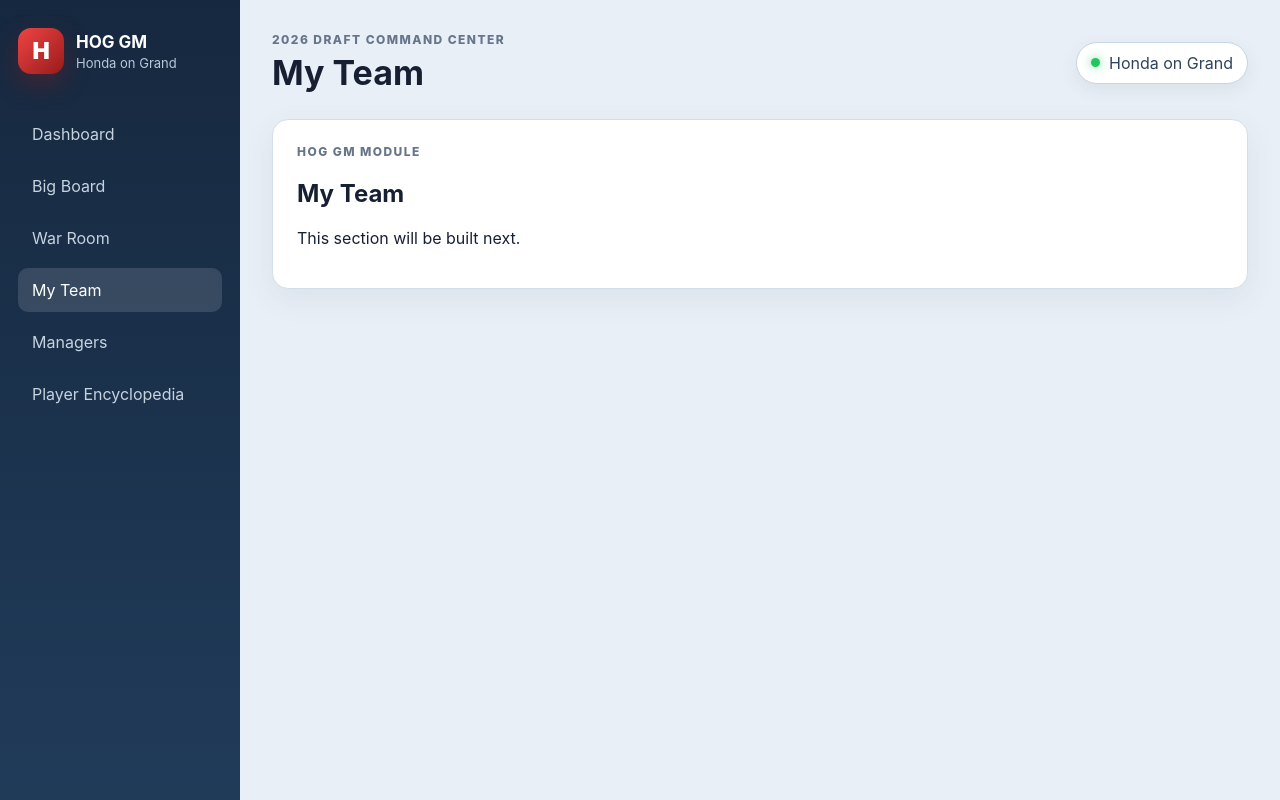
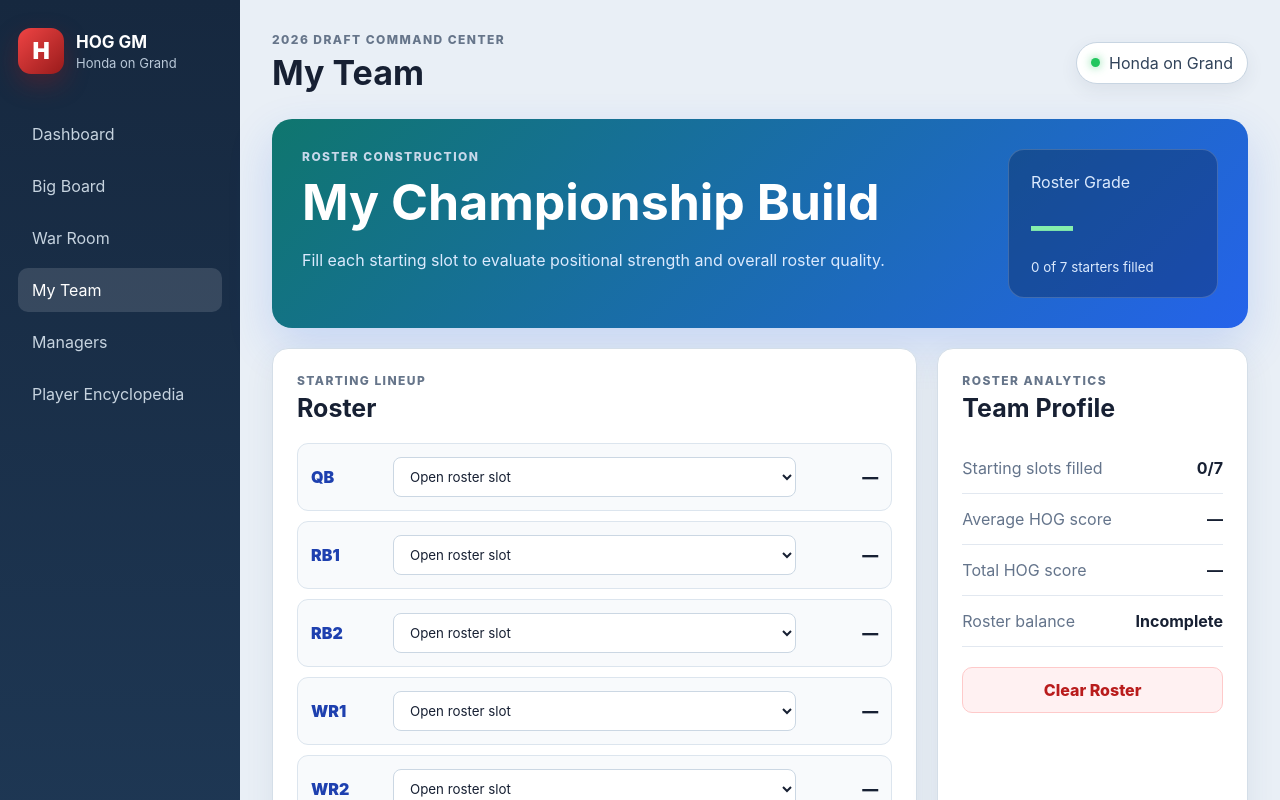
Before and after one commit to glassdion-apps/hog-gm, a React (Vite) app: page / in a window 1280 px wide. Both pictures are taken after a click on the button "My Team". Shown: the top 800 px of the page. Built offline with nearby package versions, Linux system fonts and the light colour scheme.

Commit message:
Build interactive My Team roster

```diff
--- a/src/App.css
+++ b/src/App.css
@@ -628,4 +628,132 @@ nav button.active {
   .checklist {
     grid-template-columns: 1fr;
   }
+}.team-page {
+  display: grid;
+  gap: 20px;
 }
+
+.team-summary {
+  display: flex;
+  justify-content: space-between;
+  gap: 24px;
+  padding: 30px;
+  border-radius: 20px;
+  background: linear-gradient(135deg, #0f766e, #2563eb);
+  color: white;
+  box-shadow: 0 18px 45px rgba(37, 99, 235, 0.18);
+}
+
+.team-summary h2 {
+  margin: 8px 0;
+  font-size: clamp(34px, 4vw, 50px);
+}
+
+.team-summary p:not(.eyebrow) {
+  max-width: 650px;
+  margin-bottom: 0;
+  color: #dbeafe;
+  line-height: 1.6;
+}
+
+.team-grade {
+  min-width: 210px;
+  padding: 22px;
+  border: 1px solid rgba(255, 255, 255, 0.18);
+  border-radius: 16px;
+  background: rgba(9, 30, 66, 0.35);
+}
+
+.team-grade span,
+.team-grade strong,
+.team-grade small {
+  display: block;
+}
+
+.team-grade span,
+.team-grade small {
+  color: #dbeafe;
+}
+
+.team-grade strong {
+  margin: 8px 0;
+  color: #86efac;
+  font-size: 42px;
+}
+
+.team-grid {
+  display: grid;
+  grid-template-columns: 1.35fr 0.65fr;
+  gap: 20px;
+}
+
+.roster-list {
+  display: grid;
+  gap: 10px;
+}
+
+.roster-row {
+  display: grid;
+  grid-template-columns: 70px 1fr 70px;
+  align-items: center;
+  gap: 12px;
+  padding: 13px;
+  border: 1px solid #dce5ee;
+  border-radius: 11px;
+  background: #f8fafc;
+}
+
+.slot-label {
+  color: #1e40af;
+  font-weight: 900;
+}
+
+.roster-row select {
+  width: 100%;
+  padding: 10px 12px;
+  border: 1px solid #cbd7e3;
+  border-radius: 8px;
+  background: white;
+  color: #172033;
+}
+
+.slot-score {
+  color: #172033;
+  font-weight: 900;
+  text-align: right;
+}
+
+.team-metrics {
+  display: grid;
+}
+
+.clear-roster-button {
+  width: 100%;
+  margin-top: 20px;
+  padding: 12px;
+  border: 1px solid #fecaca;
+  border-radius: 10px;
+  background: #fff1f2;
+  color: #b91c1c;
+  font-weight: 800;
+  cursor: pointer;
+}
+
+.clear-roster-button:hover {
+  background: #ffe4e6;
+}
+
+@media (max-width: 850px) {
+  .team-summary {
+    align-items: flex-start;
+    flex-direction: column;
+  }
+
+  .team-grade {
+    width: 100%;
+  }
+
+  .team-grid {
+    grid-template-columns: 1fr;
+  }
+}
--- a/src/App.tsx
+++ b/src/App.tsx
@@ -101,7 +101,7 @@ function App() {
         {page === 'dashboard' && <Dashboard />}
         {page === 'board' && <BigBoard />}
         {page === 'warroom' && <WarRoom />}
-        {page === 'team' && <Placeholder title="My Team" />}
+        {page === 'team' && <MyTeam />}
         {page === 'managers' && <Placeholder title="Manager Tracker" />}
         {page === 'encyclopedia' && (
           <Placeholder title="Player Encyclopedia" />
@@ -398,6 +398,167 @@ function ChecklistItem({ text }: { text: string }) {
       <span>{text}</span>
     </label>
   )
+}type RosterSlot = {
+  id: string
+  label: string
+  allowed: string[]
+}
+
+const rosterSlots: RosterSlot[] = [
+  { id: 'qb', label: 'QB', allowed: ['QB'] },
+  { id: 'rb1', label: 'RB1', allowed: ['RB'] },
+  { id: 'rb2', label: 'RB2', allowed: ['RB'] },
+  { id: 'wr1', label: 'WR1', allowed: ['WR'] },
+  { id: 'wr2', label: 'WR2', allowed: ['WR'] },
+  { id: 'te', label: 'TE', allowed: ['TE'] },
+  { id: 'flex', label: 'FLEX', allowed: ['RB', 'WR', 'TE'] },
+]
+
+function MyTeam() {
+  const [roster, setRoster] = useState<Record<string, string>>({})
+
+  const selectedPlayers = Object.values(roster).filter(Boolean)
+
+  const rosterScore = selectedPlayers.reduce((total, playerName) => {
+    const player = players.find((item) => item.name === playerName)
+    return total + (player?.score ?? 0)
+  }, 0)
+
+  const filledSlots = selectedPlayers.length
+  const averageScore =
+    filledSlots > 0 ? rosterScore / filledSlots : 0
+
+  const grade =
+    filledSlots === 0
+      ? '—'
+      : averageScore >= 98
+        ? 'A+'
+        : averageScore >= 96
+          ? 'A'
+          : averageScore >= 94
+            ? 'B+'
+            : 'B'
+
+  function updateSlot(slotId: string, playerName: string) {
+    setRoster((current) => ({
+      ...current,
+      [slotId]: playerName,
+    }))
+  }
+
+  return (
+    <div className="team-page">
+      <section className="team-summary">
+        <div>
+          <p className="eyebrow light">Roster construction</p>
+          <h2>My Championship Build</h2>
+          <p>
+            Fill each starting slot to evaluate positional strength and
+            overall roster quality.
+          </p>
+        </div>
+
+        <div className="team-grade">
+          <span>Roster Grade</span>
+          <strong>{grade}</strong>
+          <small>{filledSlots} of {rosterSlots.length} starters filled</small>
+        </div>
+      </section>
+
+      <section className="team-grid">
+        <article className="panel">
+          <p className="eyebrow">Starting lineup</p>
+          <h3>Roster</h3>
+
+          <div className="roster-list">
+            {rosterSlots.map((slot) => {
+              const availablePlayers = players.filter(
+                (player) =>
+                  slot.allowed.includes(player.position) &&
+                  (
+                    !selectedPlayers.includes(player.name) ||
+                    roster[slot.id] === player.name
+                  ),
+              )
+
+              return (
+                <div className="roster-row" key={slot.id}>
+                  <div className="slot-label">{slot.label}</div>
+
+                  <select
+                    value={roster[slot.id] ?? ''}
+                    onChange={(event) =>
+                      updateSlot(slot.id, event.target.value)
+                    }
+                  >
+                    <option value="">Open roster slot</option>
+
+                    {availablePlayers.map((player) => (
+                      <option value={player.name} key={player.name}>
+                        {player.name} · {player.position}
+                      </option>
+                    ))}
+                  </select>
+
+                  <div className="slot-score">
+                    {roster[slot.id]
+                      ? players.find(
+                          (player) =>
+                            player.name === roster[slot.id],
+                        )?.score
+                      : '—'}
+                  </div>
+                </div>
+              )
+            })}
+          </div>
+        </article>
+
+        <article className="panel">
+          <p className="eyebrow">Roster analytics</p>
+          <h3>Team Profile</h3>
+
+          <div className="team-metrics">
+            <DecisionFactor
+              label="Starting slots filled"
+              value={`${filledSlots}/${rosterSlots.length}`}
+              positive={filledSlots === rosterSlots.length}
+            />
+
+            <DecisionFactor
+              label="Average HOG score"
+              value={filledSlots ? averageScore.toFixed(1) : '—'}
+              positive={averageScore >= 96}
+            />
+
+            <DecisionFactor
+              label="Total HOG score"
+              value={filledSlots ? rosterScore.toFixed(1) : '—'}
+            />
+
+            <DecisionFactor
+              label="Roster balance"
+              value={
+                filledSlots < 4
+                  ? 'Incomplete'
+                  : filledSlots < rosterSlots.length
+                    ? 'Developing'
+                    : 'Complete'
+              }
+              positive={filledSlots === rosterSlots.length}
+            />
+          </div>
+
+          <button
+            className="clear-roster-button"
+            onClick={() => setRoster({})}
+          >
+            Clear Roster
+          </button>
+        </article>
+      </section>
+    </div>
+  )
 }
 function Metric({
   label,
```
